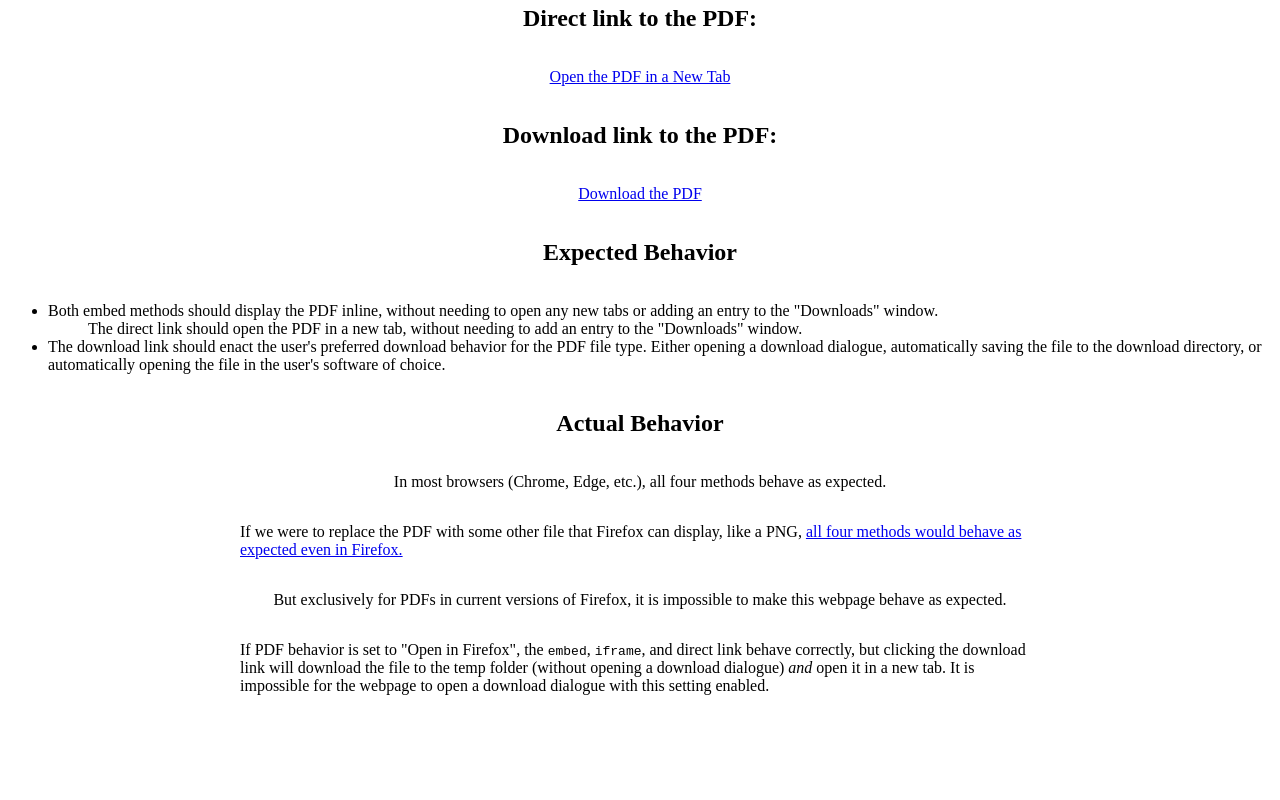
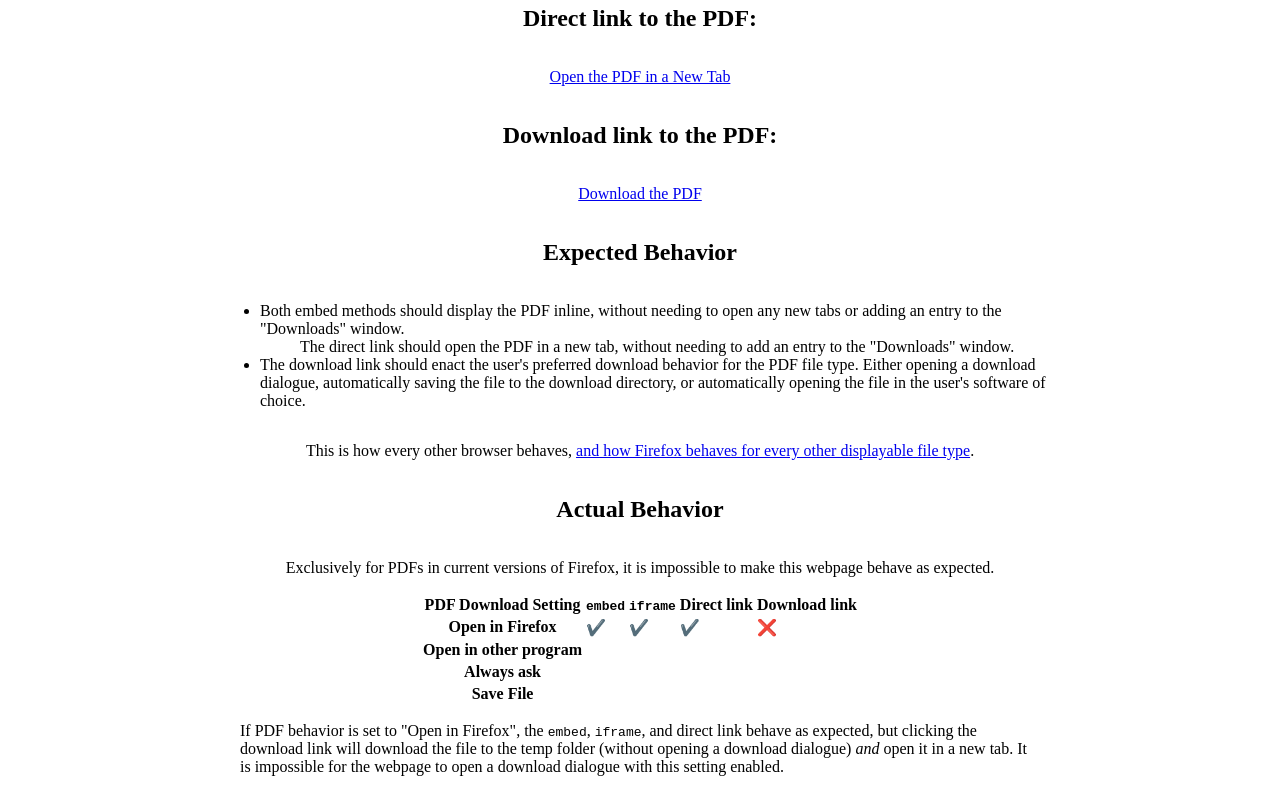
Before and after one commit to AjaxGb/example-pdf-behavior, a plain HTML site: page index.html in a window 1280 px wide. Shown: the part 1044-1844 px from the top of the page. Before the commit the page ends 1763 px from the top, so only its background shows below. Drawn offline with Linux system fonts and the light colour scheme.

Commit message:
Update index.html

```diff
--- a/index.html
+++ b/index.html
@@ -15,7 +15,7 @@
         height: 50vh;
         border: 2px #EFEFEF inset;
       }
-      p, iframe, embed {
+      p, ul, iframe, embed {
         max-width: 800px;
       }
     </style>
@@ -51,21 +51,59 @@
           directory, or automatically opening the file in the user's software of choice.
         </li>
       </ul>
+      <p>
+        This is how every other browser behaves, <a href="png-counter-example.html">and how Firefox
+        behaves for every other displayable file type</a>.
+      </p>
       <h2>Actual Behavior</h2>
       <p>
-        In most browsers (Chrome, Edge, etc.), all four methods behave as expected.
-      </p>
-      <p>
-        If we were to replace the PDF with some other file that Firefox can display, like a PNG,
-        <a href="png-counter-example.html">all four methods would behave as expected even in Firefox.</a>
-      </p>
-      <p>
-        But exclusively for PDFs in current versions of Firefox, it is impossible to make this webpage
+        Exclusively for PDFs in current versions of Firefox, it is impossible to make this webpage
         behave as expected.
       </p>
+      <table>
+        <thead>
+          <tr>
+            <th scope="col">PDF Download Setting</th>
+            <th scope="col"><code>embed</code></th>
+            <th scope="col"><code>iframe</code></th>
+            <th scope="col">Direct link</th>
+            <th scope="col">Download link</th>
+          </tr>
+        </thead>
+        <tbody>
+          <tr>
+            <th scope="row">Open in Firefox</th>
+            <td>✔️</td>
+            <td>✔️</td>
+            <td>✔️</td>
+            <td>❌</td>
+          </tr>
+          <tr>
+            <th scope="row">Open in other program</th>
+            <td></td>
+            <td></td>
+            <td></td>
+            <td></td>
+          </tr>
+          <tr>
+            <th scope="row">Always ask</th>
+            <td></td>
+            <td></td>
+            <td></td>
+            <td></td>
+          </tr>
+          <tr>
+            <th scope="row">Save File</th>
+            <td></td>
+            <td></td>
+            <td></td>
+            <td></td>
+          </tr>
+        </tbody>
+      </table>
       <p>
         If PDF behavior is set to "Open in Firefox", the <code>embed</code>, <code>iframe</code>,
-        and direct link behave correctly, but clicking the download link will download the file
+        and direct link behave as expected, but clicking the download link will download the file
         to the temp folder (without opening a download dialogue) <em>and</em> open it in a new tab.
         It is impossible for the webpage to open a download dialogue with this setting enabled.
       </p>
```
